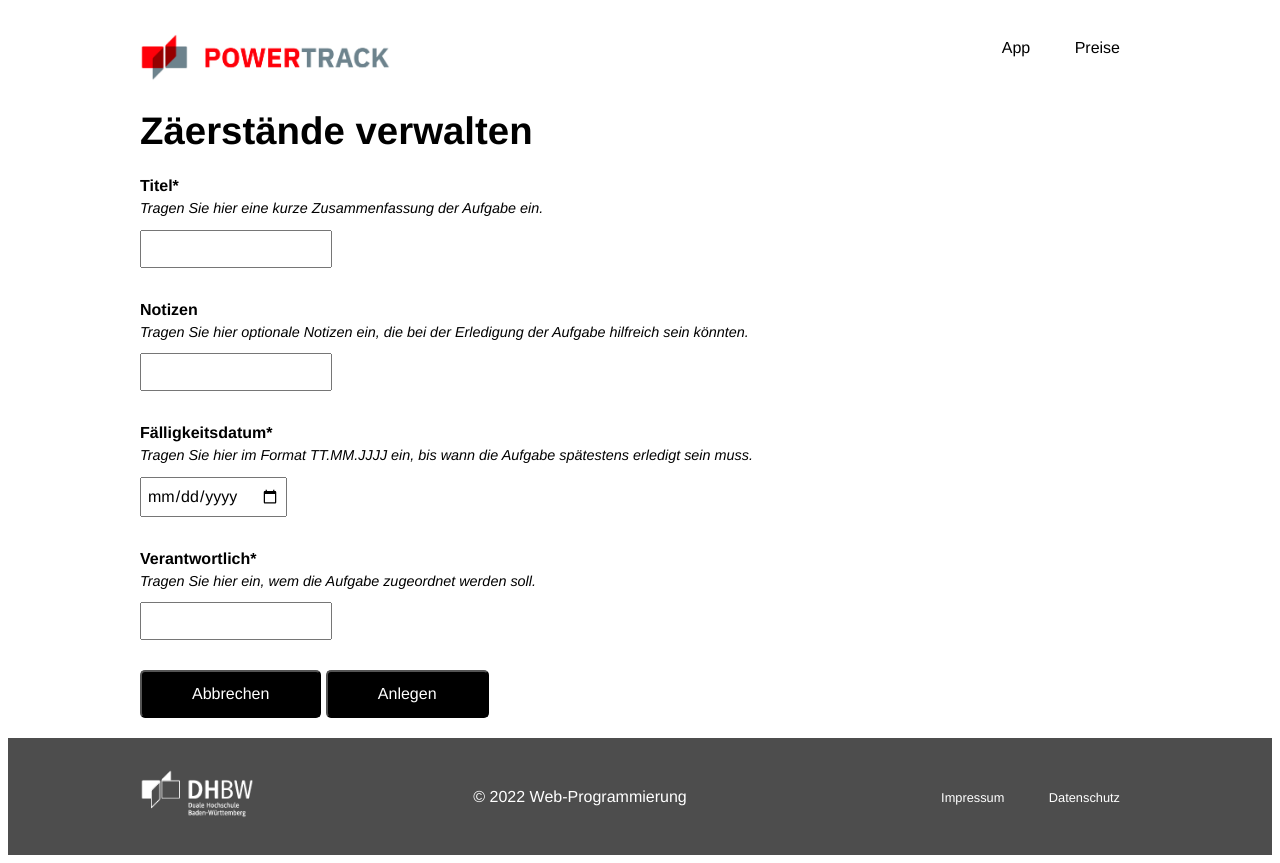
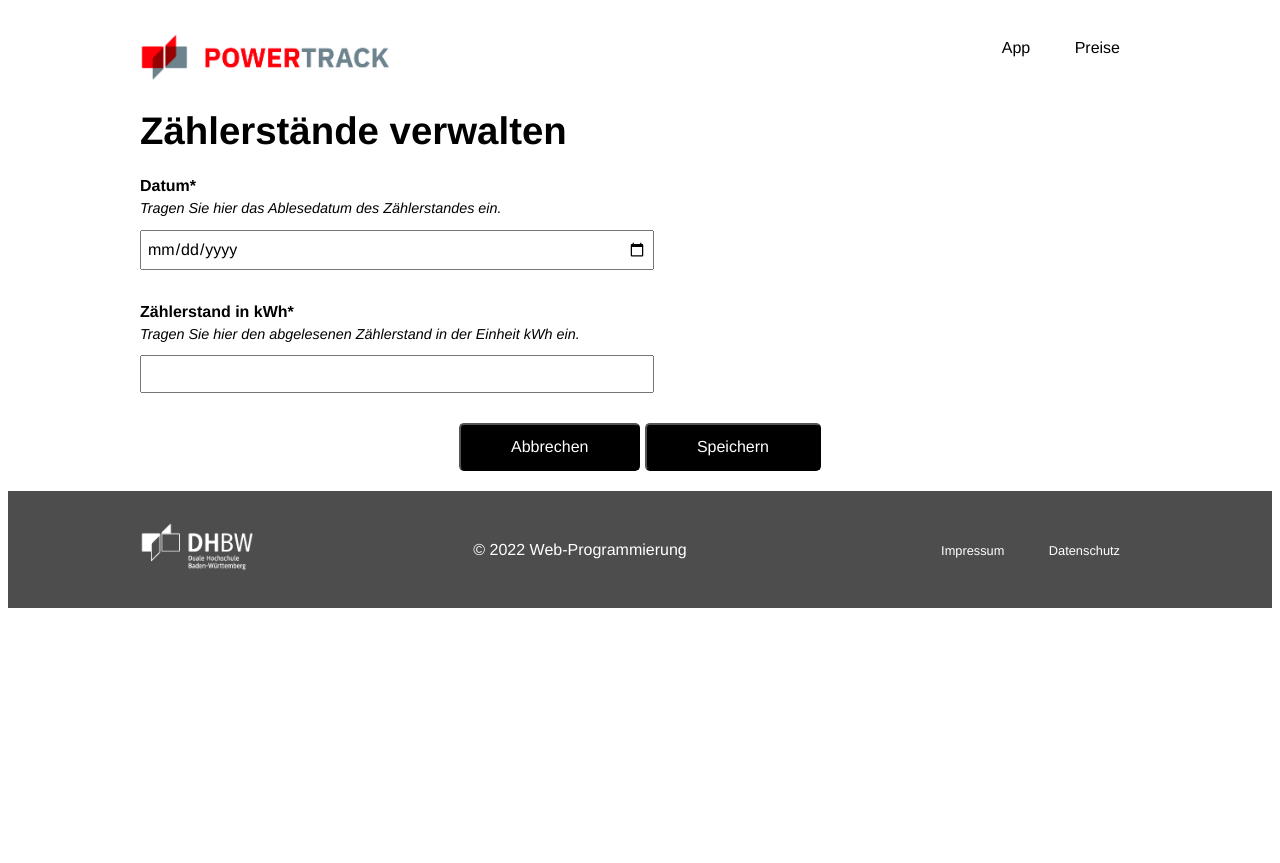
Before and after one commit to pascal2402/Portfolio, a website: page erfassung.html in a window 1280 px wide. After the commit the page ends 800 px from the top, so only its background shows below. Drawn offline with Linux system fonts and the light colour scheme.

Commit message:
2 files modified

```diff
--- a/erfassung.html
+++ b/erfassung.html
@@ -17,37 +17,26 @@
 </header>
 <main class="fixed-width">
     <div class="headline">
-        <h1 id="page-title">Z&auml;erst&auml;nde verwalten</h1>
+        <h1 id="page-title">Z&auml;hlerst&auml;nde verwalten</h1>
     </div>
 
     <form>
-        <div class="create-grp-title">
-            <label for="title">Titel*</label>
-            <p>Tragen Sie hier eine kurze Zusammenfassung der Aufgabe ein.</p>
-            <input id="title" type="text">
+        <div class="create-date">
+            <label for="date">Datum*</label>
+            <p>Tragen Sie hier das Ablesedatum des Z&auml;hlerstandes ein.</p>
+            <input id="date" type="date">
         </div>
-        <div class="create-grp-notes">
-            <label for="notes">Notizen</label>
-            <p>Tragen Sie hier optionale Notizen ein, die bei der Erledigung der Aufgabe hilfreich sein
-                k&ouml;nnten.</p>
-            <input id="notes" type="text">
-        </div>
-        <div class="create-grp-due">
-            <label for="due">F&auml;lligkeitsdatum*</label>
-            <p>Tragen Sie hier im Format TT.MM.JJJJ ein, bis wann die Aufgabe sp&auml;testens erledigt sein muss.</p>
-            <input id="due" type="date">
-        </div>
-        <div class="create-grp-responsible">
-            <label for="responsible">Verantwortlich*</label>
-            <p>Tragen Sie hier ein, wem die Aufgabe zugeordnet werden soll.</p>
-            <input id="responsible" type="text">
+        <div class="create-value">
+            <label for="value">Z&auml;hlerstand in kWh*</label>
+            <p>Tragen Sie hier den abgelesenen Z&auml;hlerstand in der Einheit kWh ein.</p>
+            <input id="value" type="text">
         </div>
 
     </form>
 
-    <div class="create-grp-actions">
-        <a href="liste.html"><button class="disabled-button">Abbrechen</button></a>
-        <a href="liste.html"><button onclick="save()" id="save-btn">Anlegen</button></a>
+    <div class="action-buttons">
+        <a href="verwaltung.html"><button class="disabled-button">Abbrechen</button></a>
+        <a href="verwaltung.html"><button onclick="save()" id="save-btn">Speichern</button></a>
     </div>
 </main>
 
@@ -66,6 +55,6 @@
     </div>
 </footer>
 <script src="js/common.js"></script>
-<script src="js/anlage.js"></script>
+<script src="js/erfassung.js"></script>
 </body>
 </html>
```
Also changed, not shown: verwaltung.html (+1 -1 lines).
